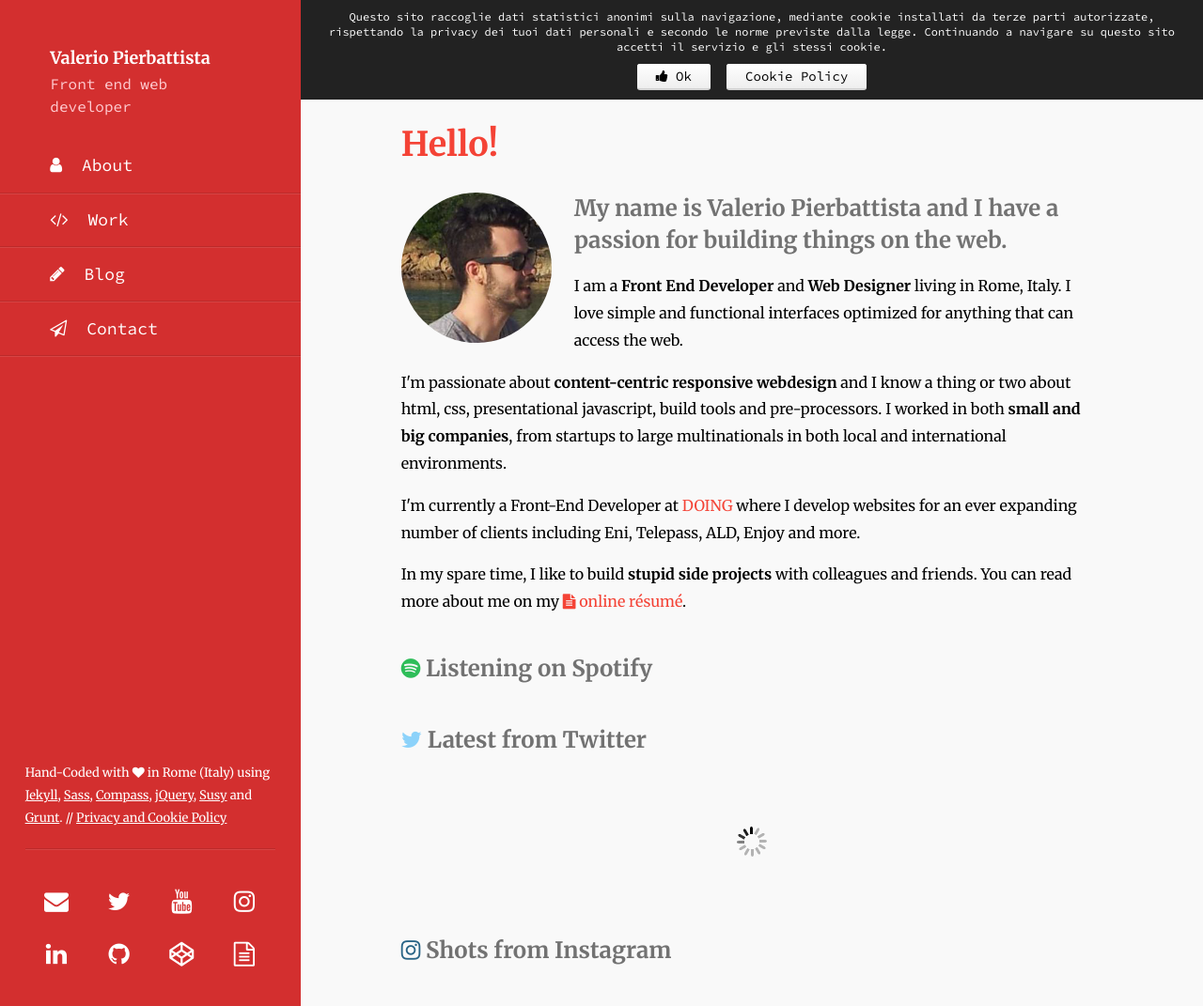
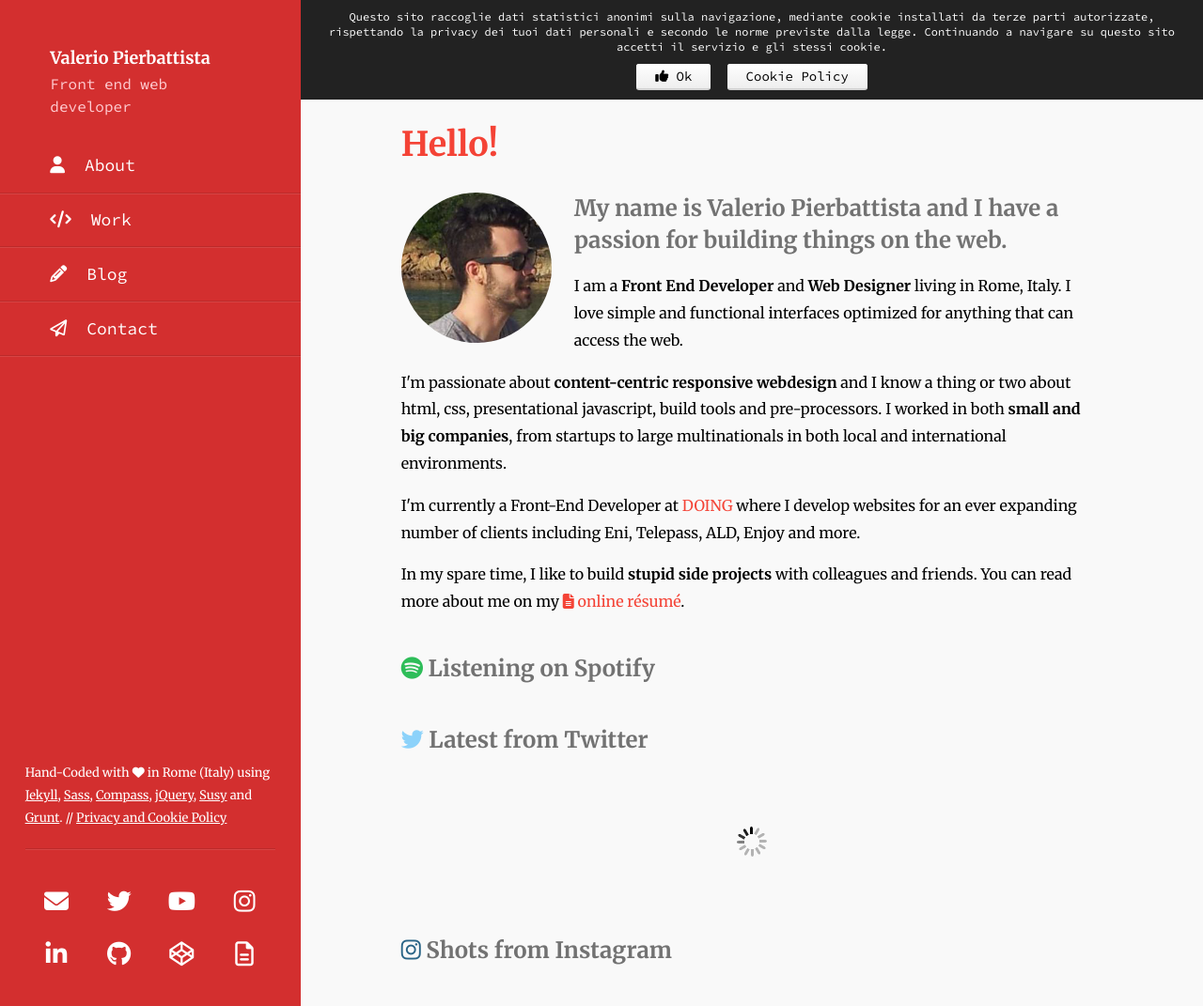
Before and after one commit to vlrprbttst/valeriopierbattista.com-2016, a Jekyll site: the page built from index.html, in a window 1280 px wide and 1071 px high. Shown: the whole window at 94% size. Built offline with Jekyll 4.4.1, drawn with Linux system fonts in a browser that asks for light colours; nearby versions of some CDN libraries.

Commit message:
font awesome updated

```diff
--- a/_includes/header.html
+++ b/_includes/header.html
@@ -16,7 +16,7 @@
 		I love simple and functional interfaces optimized for anything that can access the web.">
 
 	<link href='http://fonts.googleapis.com/css?family=Source+Code+Pro|Merriweather:400,700' rel='stylesheet' type='text/css'>
-	<link href="//maxcdn.bootstrapcdn.com/font-awesome/4.2.0/css/font-awesome.min.css" rel="stylesheet">
+	<script src="https://use.fontawesome.com/99fde4e73f.js"></script>
 	<link href='/css/main.css' rel='stylesheet' type='text/css'>
 
 	<meta property="og:title" content="Valerio Pierbattista - Front End Web Developer">
```
